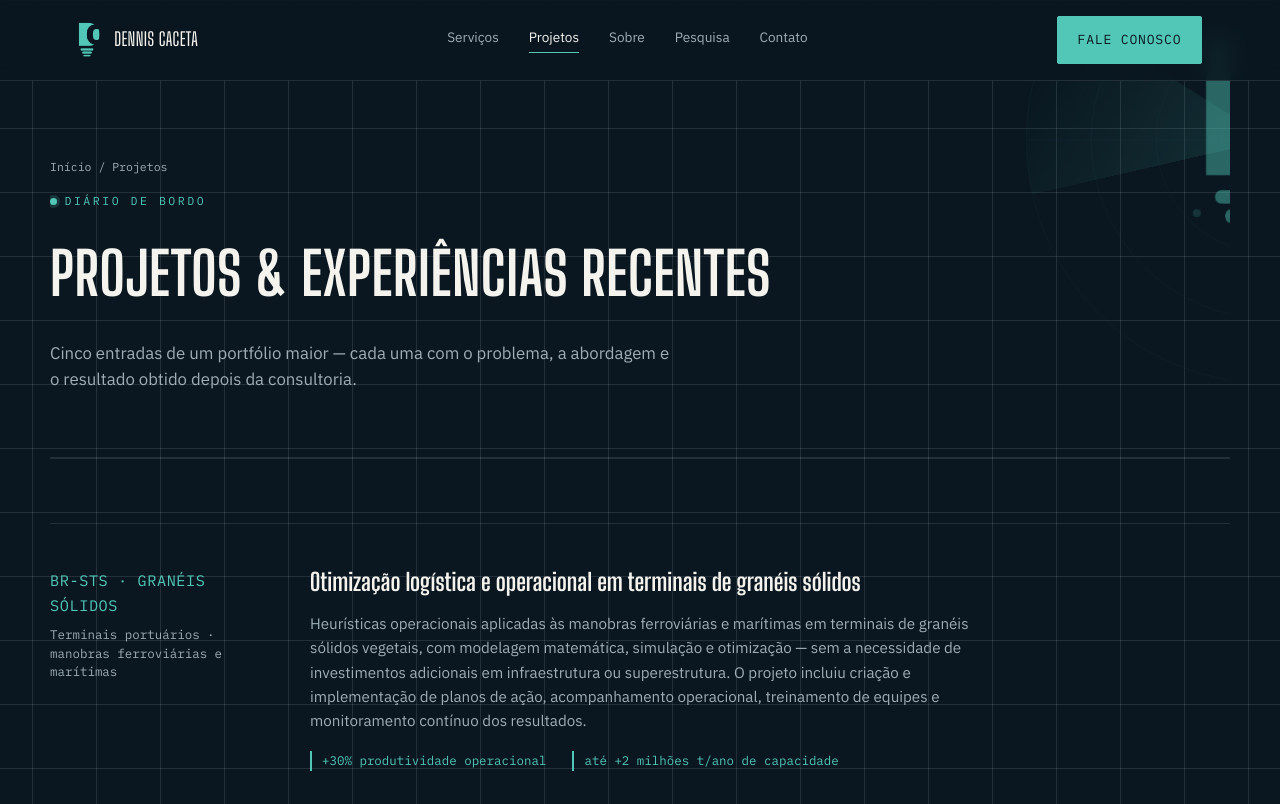
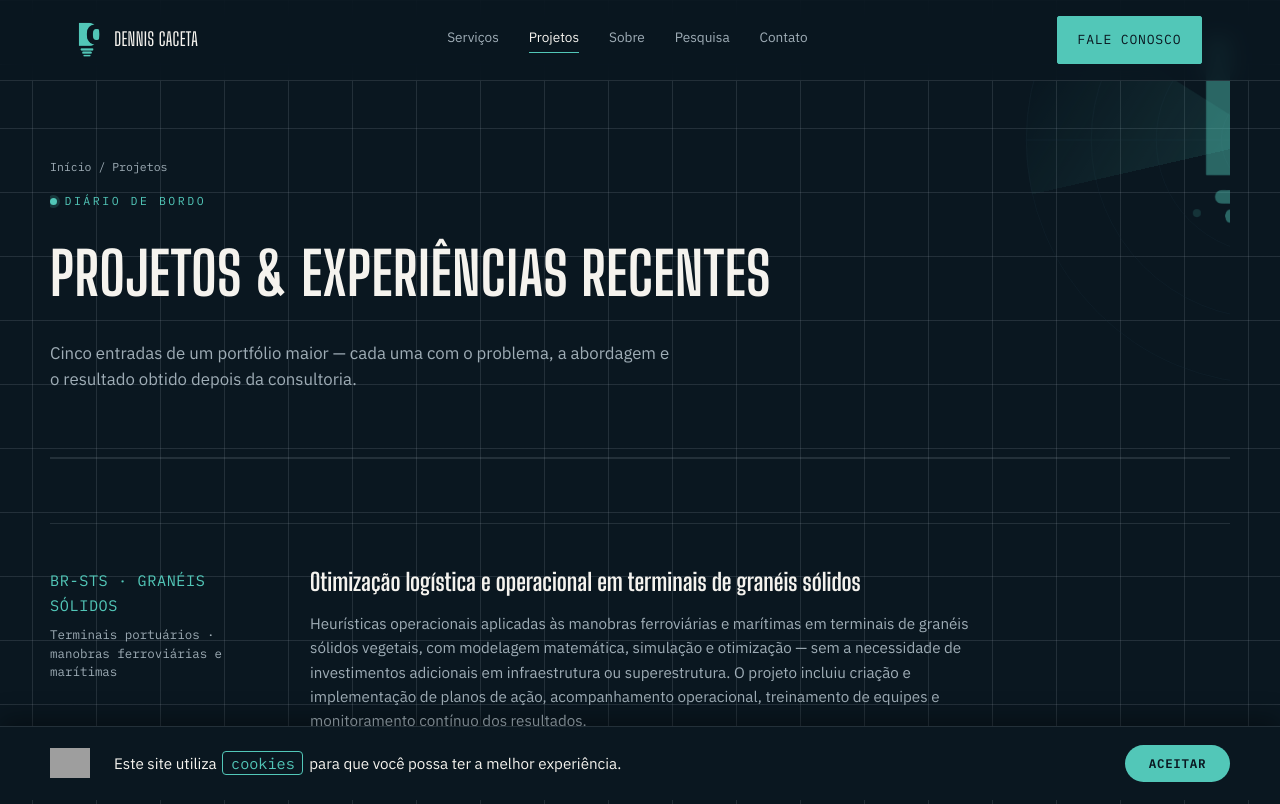
Before and after one commit to luizredes2000/denniscaceta, a plain HTML site: page projetos.html in a window 1280 px wide. Shown: the top 804 px of the page. Drawn offline with Linux system fonts and the light colour scheme; grey boxes are pictures that could not be loaded.

Commit message:
Update projetos.html

```diff
--- a/projetos.html
+++ b/projetos.html
@@ -351,13 +351,14 @@
   .footer-social img{ height:20px; width:auto; opacity:0.8; transition:opacity .2s ease, transform .15s ease; display:block; }
   .footer-social a:hover img{ opacity:1; transform:translateY(-2px); }
   .footer-right{ display:flex; align-items:center; gap:18px; }
+  .footer-right a:hover{ color:var(--teal); }
   .footer-cta{ display:inline-flex; align-items:center; gap:8px; font-family:'IBM Plex Mono'; font-size:0.7rem; text-transform:uppercase; letter-spacing:0.06em; background:var(--teal); color:var(--ink); padding:0.55em 1.1em; border-radius:999px; transition:background .2s ease, transform .15s ease; }
   .footer-cta img{ height:16px; width:auto; }
   .footer-cta:hover{ background:var(--amber-2); transform:translateY(-1px); }
   @media (max-width:640px){ footer .wrap{ justify-content:center; text-align:center; } }
 
   /* ============ PRESS LOGO CAROUSEL (index only) ============ */
-  .press-section{ padding:16px 0; margin:-40px 0; overflow:hidden; }
+  .press-section{ padding:16px 0; margin:-22px 0 -40px; overflow:hidden; }
   .press-marquee{
     overflow:hidden; position:relative; padding:8px 0; width:100%; max-width:100%;
     -webkit-mask-image:linear-gradient(90deg, transparent, #000 16%, #000 84%, transparent);
@@ -371,6 +372,12 @@
   @keyframes press-scroll{ from{ transform:translateX(0); } to{ transform:translateX(-50%); } }
   @media (max-width:640px){ .press-track img{ height:32px; } .press-track{ gap:56px; } }
 
+  /* ============ LARGE BACKGROUND WATERMARK LOGOS (index only) ============ */
+  .watermark-group{ position:relative; z-index:0; }
+  .bg-watermark{ position:absolute; z-index:-1; pointer-events:none; opacity:0.055; width:auto; }
+  @media (max-width:900px){ .bg-watermark{ opacity:0.035; } }
+  @media (max-width:640px){ .bg-watermark{ display:none; } }
+
   /* ============ PARTNER BADGE (index only, above footer) ============ */
   .partner-badge{ max-width:var(--maxw); margin:0 auto; padding:0 28px 40px; text-align:center; }
   .partner-badge .partner-label{ display:block; color:var(--fog); font-size:0.95rem; margin-bottom:18px; }
@@ -381,6 +388,17 @@
   /* reveal-on-scroll */
   .reveal{ opacity:0; transform:translateY(16px); transition:opacity .6s ease, transform .6s ease; }
   .reveal.in{ opacity:1; transform:none; }
+
+  /* ============ COOKIE CONSENT BAR (site-wide) ============ */
+  .cookie-bar{ position:fixed; left:0; right:0; bottom:0; z-index:200; background:var(--ink); border-top:1px solid var(--line); padding:18px 28px; box-shadow:0 -8px 24px rgba(0,0,0,0.35); transform:translateY(100%); transition:transform .35s ease; }
+  .cookie-bar.show{ transform:translateY(0); }
+  .cookie-bar-inner{ max-width:var(--maxw); margin:0 auto; display:flex; align-items:center; gap:24px; flex-wrap:wrap; }
+  .cookie-logo{ height:30px; width:auto; flex:none; }
+  .cookie-text{ flex:1; min-width:240px; font-family:'IBM Plex Sans', sans-serif; font-size:0.95rem; color:var(--white); margin:0; line-height:1.4; }
+  .cookie-highlight{ font-family:'IBM Plex Mono', monospace; color:var(--teal); border:1px solid var(--teal); border-radius:4px; padding:0.05em 0.5em; margin:0 0.15em; white-space:nowrap; }
+  .cookie-accept{ flex:none; background:var(--teal); color:var(--ink); border:none; font-family:'IBM Plex Mono', monospace; font-weight:700; font-size:0.78rem; letter-spacing:0.06em; padding:0.85em 1.9em; border-radius:999px; cursor:pointer; transition:background .2s ease, transform .15s ease; }
+  .cookie-accept:hover{ background:var(--amber-2); transform:translateY(-1px); }
+  @media (max-width:700px){ .cookie-bar-inner{ flex-direction:column; align-items:flex-start; } .cookie-accept{ align-self:flex-end; } }
 
 </style>
 </head>
@@ -535,11 +553,19 @@
     <span>© 2026 Dennis Caceta Consultoria em Gestão Empresarial. Todos os direitos reservados.</span>
 
     <div class="footer-right">
-      <span>Porto de Santos · Brasil</span>
+      <a href="politica-de-privacidade.html">Política de Privacidade</a>
 
     </div>
   </div>
 </footer>
+
+<div class="cookie-bar" id="cookieBar">
+  <div class="cookie-bar-inner">
+    <img class="cookie-logo" src="https://denniscaceta.com/logo_denniscaceta-1.png" alt="Dennis Caceta">
+    <p class="cookie-text">Este site utiliza <span class="cookie-highlight">cookies</span> para que você possa ter a melhor experiência.</p>
+    <button class="cookie-accept" id="cookieAccept">ACEITAR</button>
+  </div>
+</div>
 
 <script>
   const toggle = document.getElementById('navToggle');
@@ -572,6 +598,22 @@
   } else {
     revealEls.forEach(el => el.classList.add('in'));
   }
+
+  (function() {
+    const KEY = 'dc_cookie_consent';
+    const bar = document.getElementById('cookieBar');
+    const btn = document.getElementById('cookieAccept');
+    if (!bar || !btn) return;
+    let alreadyAccepted = false;
+    try { alreadyAccepted = localStorage.getItem(KEY) === 'accepted'; } catch (e) {}
+    if (!alreadyAccepted) {
+      setTimeout(() => bar.classList.add('show'), 400);
+    }
+    btn.addEventListener('click', () => {
+      try { localStorage.setItem(KEY, 'accepted'); } catch (e) {}
+      bar.classList.remove('show');
+    });
+  })();
 </script>
 </body>
 </html>
```
